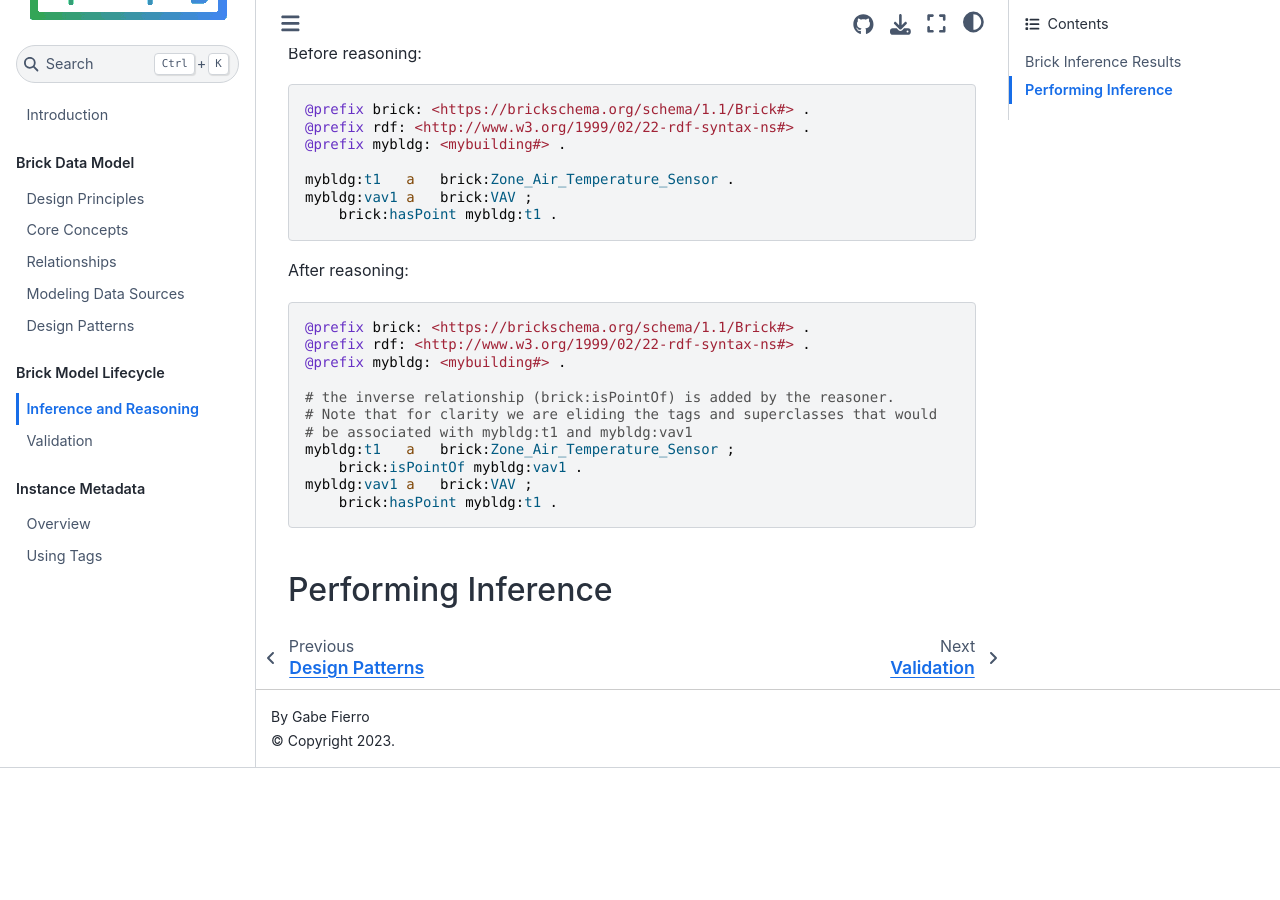
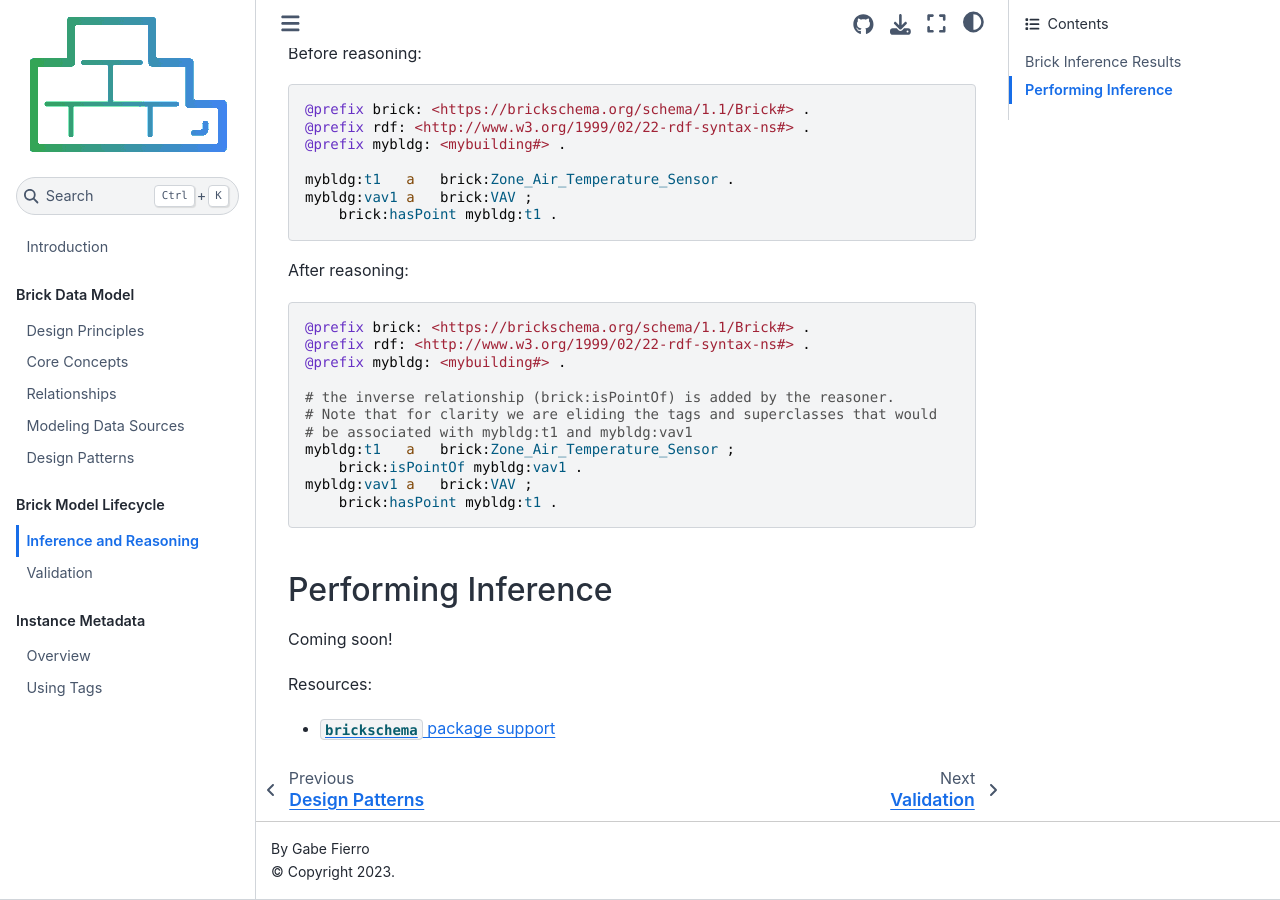
Before and after one commit to BrickSchema/docs, a Jupyter Book: the page built from lifecycle/inference.md, in a window 1280 px wide and 900 px high, scrolled down 2165 px. Built offline with Jupyter Book 1.0.4 settings and Sphinx 7.4.7 and the Sphinx Book theme 1.1.4, drawn with Linux system fonts in a browser that asks for light colours; before the commit the page ends 2933 px from its top, so only the background shows below that.

Commit message:
add link for inference

````diff
--- a/lifecycle/inference.md
+++ b/lifecycle/inference.md
@@ -108,3 +108,8 @@ mybldg:vav1 a   brick:VAV ;
 ```
 
 ## Performing Inference
+
+Coming soon!
+
+Resources:
+- [`brickschema` package support](https://brickschema.readthedocs.io/en/latest/quickstart.html)
````
